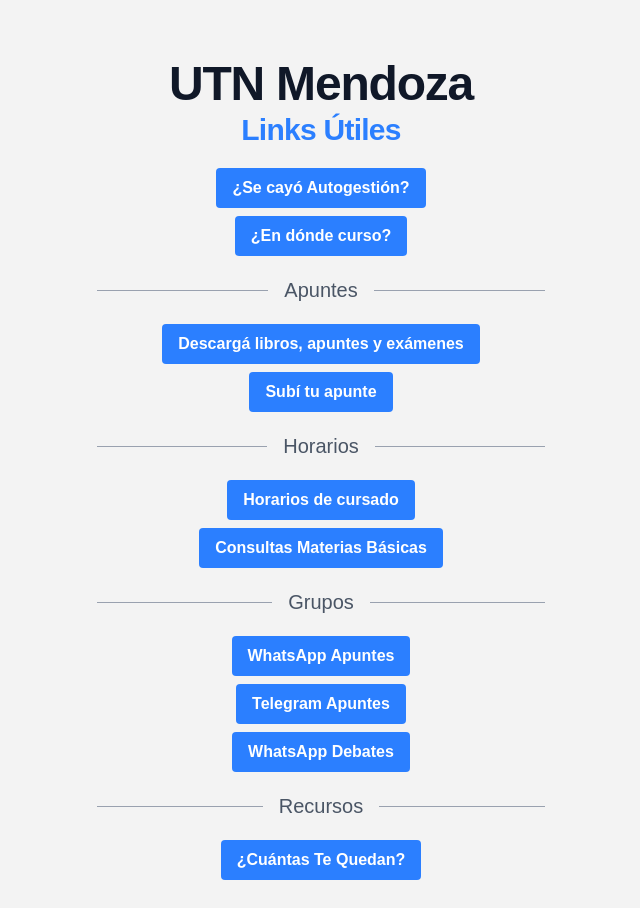
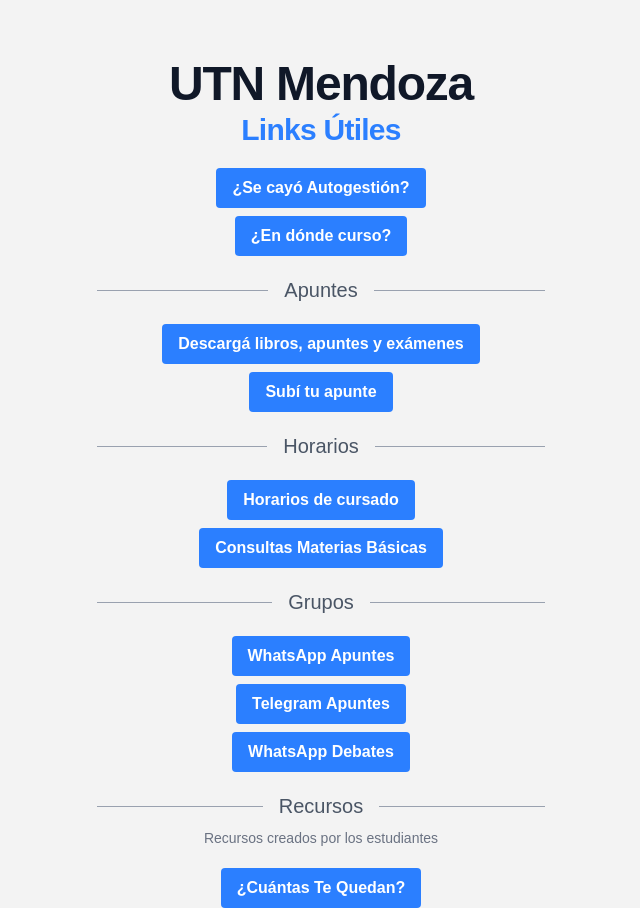
Before and after one commit to checorazza/UTNFRM-links, a Next.js app: page / in a window 1280 px wide. Shown: the whole page, without its empty margins (319-959 px from the left). Before the commit the page ends 880 px from the top, so only its background shows below. Built offline with nearby package versions, Linux system fonts and the light colour scheme.

Commit message:
add dividers' description

```diff
--- a/app/page.tsx
+++ b/app/page.tsx
@@ -27,7 +27,10 @@
       <LinkList linkitems={horarios} />
       <Divider text="Grupos"></Divider>
       <LinkList linkitems={grupos} />
-      <Divider text="Recursos"></Divider>
+      <Divider
+        text="Recursos"
+        description="Recursos creados por los estudiantes"
+      ></Divider>
       <LinkList linkitems={recursos} />
     </div>
   );
--- a/components/Divider.js
+++ b/components/Divider.js
@@ -1,9 +1,14 @@
-const Divider = ({ text }) => {
+const Divider = ({ text, description }) => {
   return (
-    <div className="relative flex py-5 items-center max-w-md mx-auto">
-      <div className="flex-grow border-t border-gray-400"></div>
-      <span className="flex-shrink mx-4 text-gray-600 text-xl">{text}</span>
-      <div className="flex-grow border-t border-gray-400"></div>
+    <div className="relative flex flex-col py-5 items-center max-w-md mx-auto">
+      <div className="flex w-full items-center">
+        <div className="flex-grow border-t border-gray-400"></div>
+        <span className="flex-shrink mx-4 text-gray-600 text-xl">{text}</span>
+        <div className="flex-grow border-t border-gray-400"></div>
+      </div>
+      {description && (
+        <p className="mt-2 text-gray-500 text-sm text-center">{description}</p>
+      )}
     </div>
   );
 };
```
